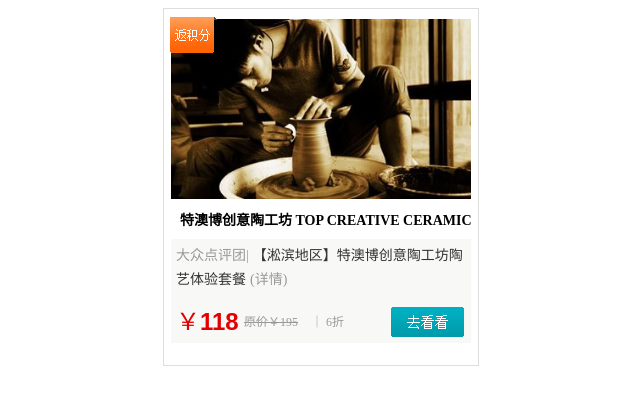
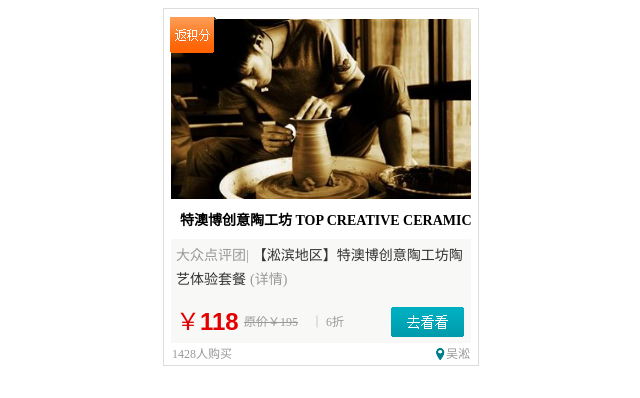
Before and after one commit to vestigeyu/DaliyText, a plain HTML site: page 0925/position 背景精灵 团800/demo_0925.html in a window 1280 px wide. Shown: the full height of the page, 319-959 px from the left. Drawn offline with Linux system fonts and the light colour scheme.

Commit message:
position

```diff
--- a/0925/position 背景精灵 团800/demo_0925.html
+++ b/0925/position 背景精灵 团800/demo_0925.html
@@ -102,6 +102,30 @@
 			left: 220px;
 			z-index: 2;
 		}
+		#box .people {
+			color: #999;
+			font-size: 12px;
+			line-height: 16px;
+			position: absolute;
+			top: 325px;
+			left: 8px;
+		}
+		#box .position {
+			width: 11px;
+			height: 16px;
+			background: url(position.png) no-repeat -137px 0px;
+			position: absolute;
+			top: 337px;
+			right: 32px;
+		}
+		#box .position_1 {
+			color: #999;
+			font-size: 12px;
+			line-height: 16px;
+			position: absolute;
+			top: 325px;
+			right: 8px;
+		}
 	</style>
 </head>
 <body>
@@ -121,9 +145,10 @@
 			<s class="price_1">原价￥195</s>
 			<span class="price_2">｜ 6折 </span>
 			<div class="button"></div>
-
-
 		</div>
+		<p class="people">1428人购买</p>
+		<div class="position"></div>
+		<p class="position_1">吴淞</p>
 	</div>
 </body>
 </html>
```
Also changed, not shown: 0926/position.html (added, +39 -0 lines), 0925/position 背景精灵 团800/position.png (added).
